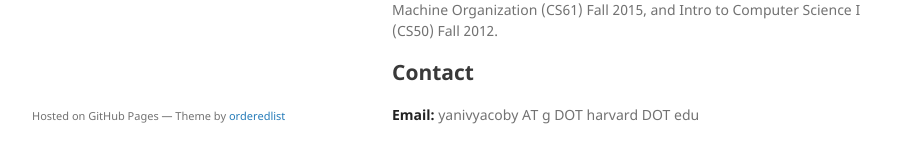
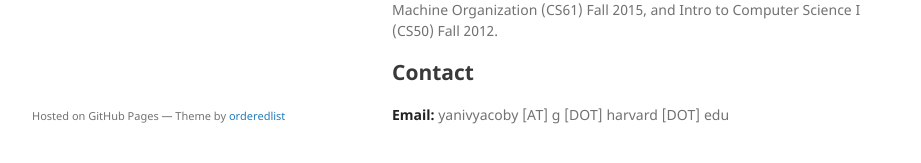
Before and after one commit to yanivyacoby/yanivyacoby.github.io, a Jekyll site: the page built from index.md, in a window 1280 px wide and 1235 px high. Shown: the part 1040-1203 px from the top of the window, without its empty margins (178-1099 px from the left). Built offline with Jekyll 4.4.1, drawn with Linux system fonts in a browser that asks for light colours; our own code applies the rules of GitHub Pages for plain Markdown files.

```diff
--- a/index.md
+++ b/index.md
@@ -49,4 +49,4 @@ and Intro to Computer Science I (CS50) Fall 2012.
 
 ## Contact
 
-**Email:** yanivyacoby AT g DOT harvard DOT edu
+**Email:** yanivyacoby \[AT\] g \[DOT\] harvard \[DOT\] edu
```
